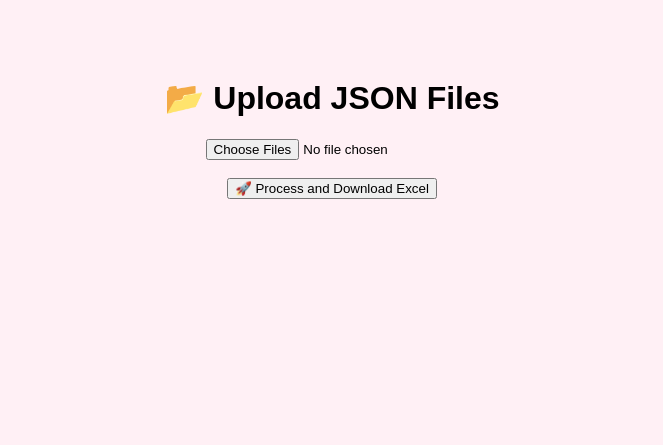
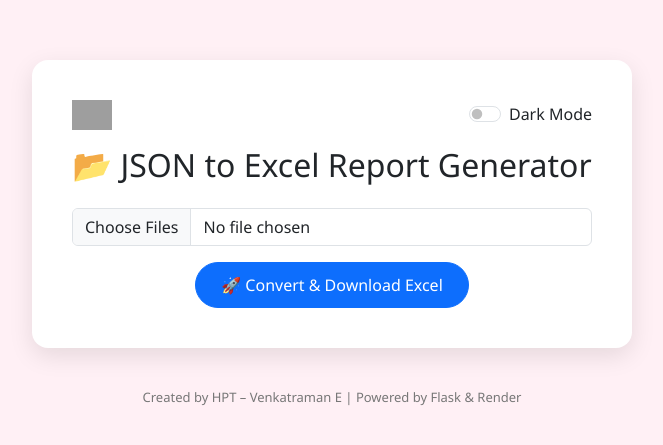
Before and after one commit to Venkey030489/json-excel-webapp, a Flask app: page / in a window 1280 px wide. Shown: the top 445 px of the page, without its empty margins (308-971 px from the left). Run offline with Flask 3, Linux system fonts and the light colour scheme; grey boxes are pictures that could not be loaded.

Commit message:
🎨 Improved download and layout

```diff
--- a/templates/index.html
+++ b/templates/index.html
@@ -1,13 +1,108 @@
 <!DOCTYPE html>
-<html>
+<html lang="en">
 <head>
-    <title>Activity JSON to Excel Converter</title>
+    <meta charset="UTF-8">
+    <title>Activity JSON → Excel Converter</title>
+    <link rel="stylesheet" href="https://cdn.jsdelivr.net/npm/bootstrap@5.3.3/dist/css/bootstrap.min.css">
+    <link rel="icon" href="https://cdn-icons-png.flaticon.com/512/4727/4727231.png" type="image/png">
+    <style>
+        body {
+            background-color: #fff0f5;
+            font-family: "Segoe UI", sans-serif;
+            padding-top: 60px;
+            transition: background-color 0.3s, color 0.3s;
+        }
+        .container {
+            max-width: 600px;
+            background: white;
+            border-radius: 16px;
+            padding: 40px;
+            box-shadow: 0 8px 24px rgba(0,0,0,0.1);
+        }
+        .btn-custom {
+            border-radius: 30px;
+            padding: 10px 25px;
+        }
+        footer {
+            margin-top: 40px;
+            font-size: 13px;
+            color: #777;
+            text-align: center;
+        }
+        .logo {
+            height: 30px;
+            vertical-align: middle;
+        }
+        .file-list {
+            text-align: left;
+            font-size: 14px;
+            margin-top: 10px;
+        }
+        .dark-mode {
+            background-color: #1e1e1e !important;
+            color: #ccc;
+        }
+        .dark-mode .container {
+            background-color: #2c2c2c;
+            color: #eee;
+        }
+        .dark-mode footer {
+            color: #aaa;
+        }
+    </style>
 </head>
-<body style="font-family:sans-serif; background-color:#fff0f5; text-align:center; padding:50px;">
-    <h1>📂 Upload JSON Files</h1>
-    <form method="post" enctype="multipart/form-data">
-        <input type="file" name="json_files" multiple required><br><br>
-        <button type="submit">🚀 Process and Download Excel</button>
-    </form>
+<body>
+    <div class="container text-center">
+        <div class="d-flex justify-content-between align-items-center mb-3">
+            <img src="https://cdn-icons-png.flaticon.com/512/4727/4727231.png" alt="Logo" class="logo">
+            <div class="form-check form-switch">
+                <input class="form-check-input" type="checkbox" id="darkSwitch">
+                <label class="form-check-label" for="darkSwitch">Dark Mode</label>
+            </div>
+        </div>
+
+        <h2 class="mb-4">📂 JSON to Excel Report Generator</h2>
+
+        <form id="uploadForm" method="post" enctype="multipart/form-data">
+            <div class="mb-3">
+                <input class="form-control" type="file" name="json_files" id="fileInput" multiple required>
+                <div class="file-list mt-2" id="fileList"></div>
+            </div>
+            <button type="submit" class="btn btn-primary btn-custom" id="submitBtn">
+                🚀 Convert & Download Excel
+            </button>
+        </form>
+
+        <div class="mt-4" style="display:none;" id="loading">
+            <div class="spinner-border text-primary" role="status"></div>
+            <p class="mt-2">Processing files, please wait...</p>
+        </div>
+
+        <div class="progress mt-4" style="height: 20px; display:none;" id="progressBar">
+            <div class="progress-bar progress-bar-striped progress-bar-animated" role="progressbar" style="width: 100%">Processing...</div>
+        </div>
+    </div>
+
+    <footer>
+        Created by HPT – Venkatraman E | Powered by Flask & Render
+    </footer>
+
+    <script>
+        document.getElementById("fileInput").addEventListener("change", function() {
+            const files = this.files;
+            const list = Array.from(files).map(f => `<li>${f.name}</li>`).join("");
+            document.getElementById("fileList").innerHTML = `<ul>${list}</ul>`;
+        });
+
+        document.getElementById("uploadForm").addEventListener("submit", function() {
+            document.getElementById("submitBtn").disabled = true;
+            document.getElementById("loading").style.display = "block";
+            document.getElementById("progressBar").style.display = "block";
+        });
+
+        document.getElementById("darkSwitch").addEventListener("change", function() {
+            document.body.classList.toggle("dark-mode", this.checked);
+        });
+    </script>
 </body>
 </html>
```
